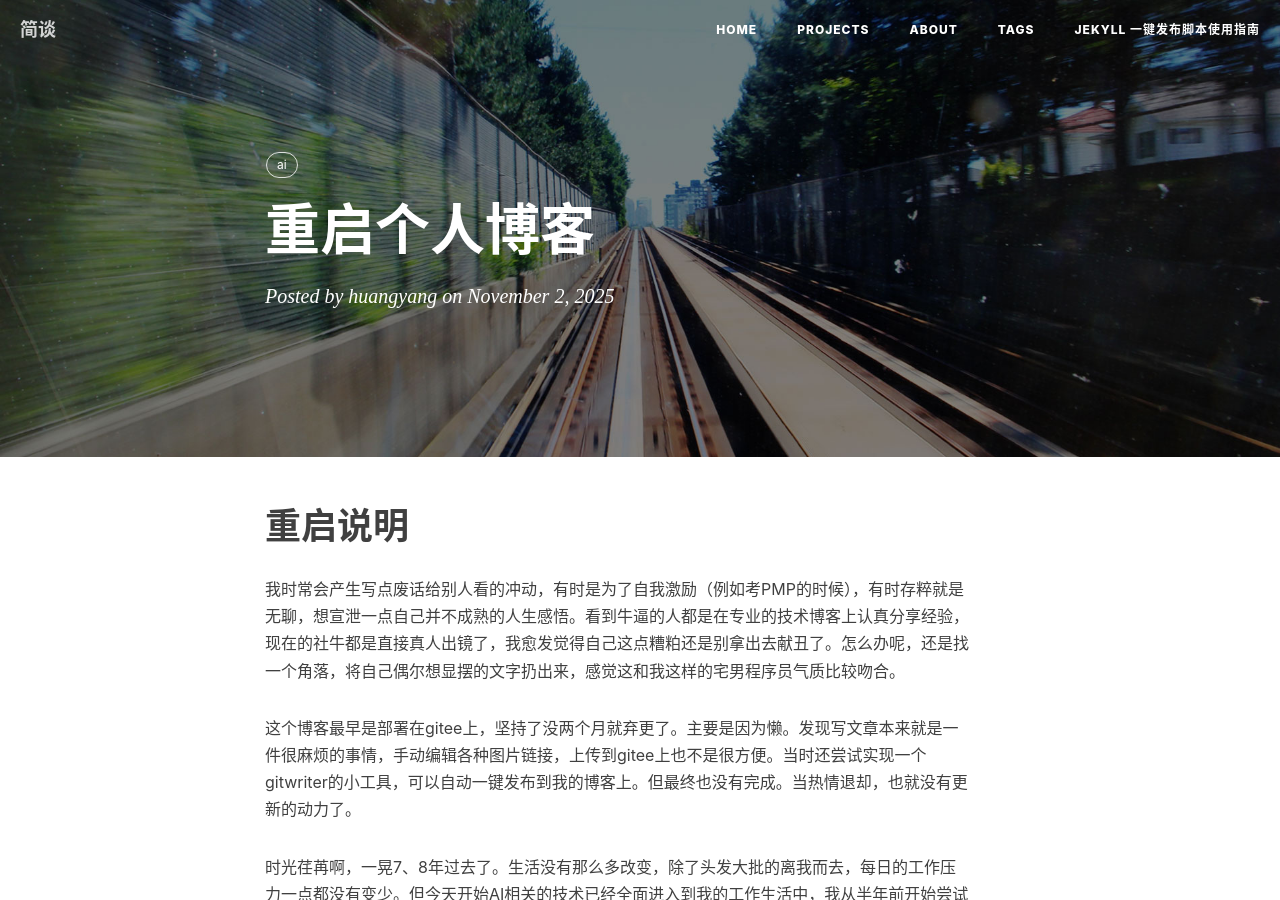
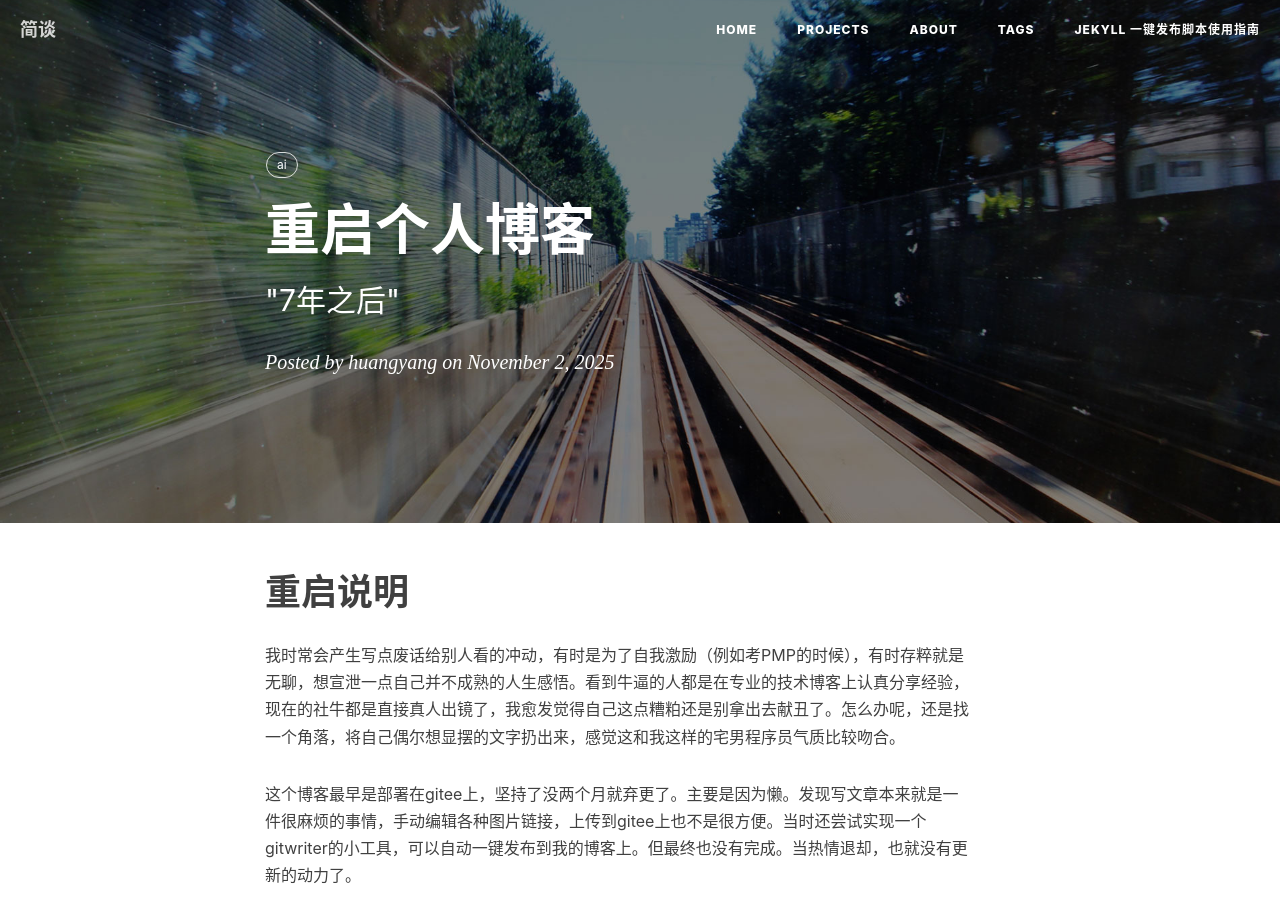
Before and after one commit to icyhy/simplytoc, a Jekyll site: the page built from _posts/2025-11-02-restart.markdown, in a window 1280 px wide and 900 px high. Built offline with Jekyll 4.4.1, drawn with Linux system fonts in a browser that asks for light colours; nearby versions of some CDN libraries; a script that is not in the unit is left out; comment, search, counter and statistics services are not loaded.

Commit message:
new post

```diff
--- a/_posts/2025-11-02-restart.markdown
+++ b/_posts/2025-11-02-restart.markdown
@@ -1,7 +1,7 @@
 ---
 layout:     post
 title:      "重启个人博客"
-subtitle:   ""
+subtitle:   "\"7年之后\""
 date:       2025-11-02 12:44:00
 author:     "huangyang"
 header-img: "img/post-bg-2015.jpg"
```
